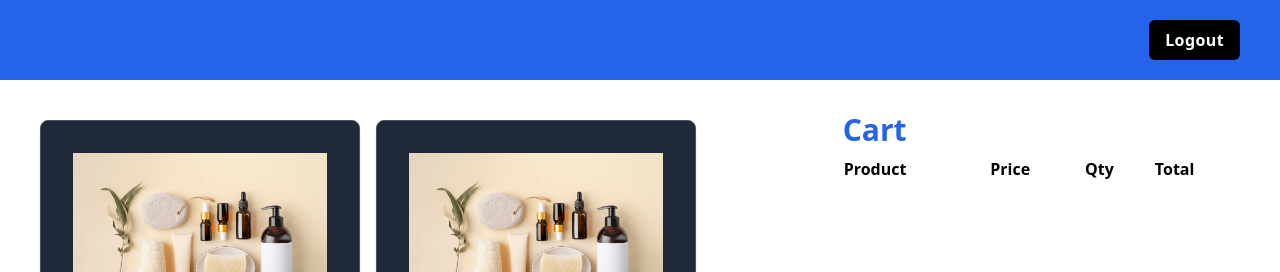
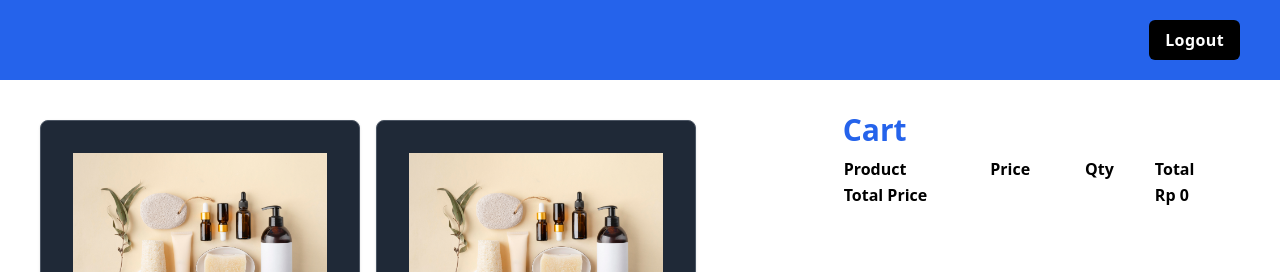
Before and after one commit to basalamahalam/belajar, a React (Vite) app: page /products in a window 1280 px wide. Shown: the top 272 px of the page. Built offline with nearby package versions, Linux system fonts and the light colour scheme.

Commit message:
Add useEffect

```diff
--- a/src/Pages/products.jsx
+++ b/src/Pages/products.jsx
@@ -1,4 +1,4 @@
-import React, { useState } from "react";
+import React, { useEffect, useState } from "react";
 import CardProducts from "../components/Fragments/CardProducts";
 import { Button } from "../components/Elements/Button/Button";
 
@@ -40,6 +40,23 @@
 const email = localStorage.getItem("email");
 const ProductsPage = () => {
   const [cart, setCart] = useState([]);
+  const [totalPrice, setTotalPrice] = useState(0);
+
+  useEffect(() => {
+    setCart(JSON.parse(localStorage.getItem("cart")) || []);
+  }, []);
+
+  useEffect(() => {
+    if (cart.length > 0) {
+      const sum = cart.reduce((acc, item) => {
+        const product = products.find((product) => product.id === item.id);
+        return acc + product.price * item.qty;
+      }, 0);
+      setTotalPrice(sum);
+      localStorage.setItem("cart", JSON.stringify(cart));
+    }
+  }, [cart]);
+
   const handleLogout = () => {
     localStorage.removeItem("email");
     localStorage.removeItem("password");
@@ -127,6 +144,22 @@
                   </tr>
                 );
               })}
+              <tr>
+                <td colSpan={3}>
+                  <b>Total Price</b>
+                </td>
+                <td>
+                  <b>
+                    {" "}
+                    {totalPrice.toLocaleString("id-ID", {
+                      style: "currency",
+                      currency: "IDR",
+                      minimumFractionDigits: 0,
+                      maximumFractionDigits: 0,
+                    })}
+                  </b>
+                </td>
+              </tr>
             </tbody>
           </table>
         </div>
```
